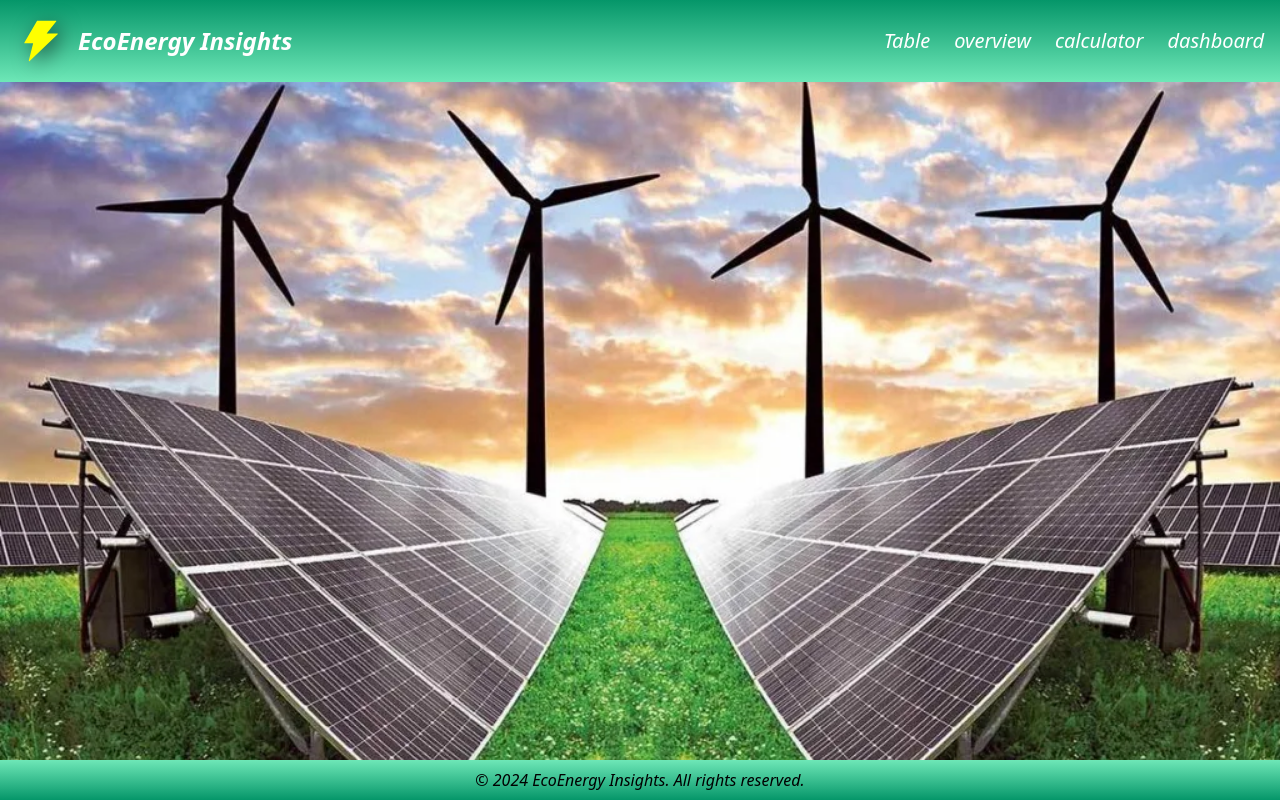
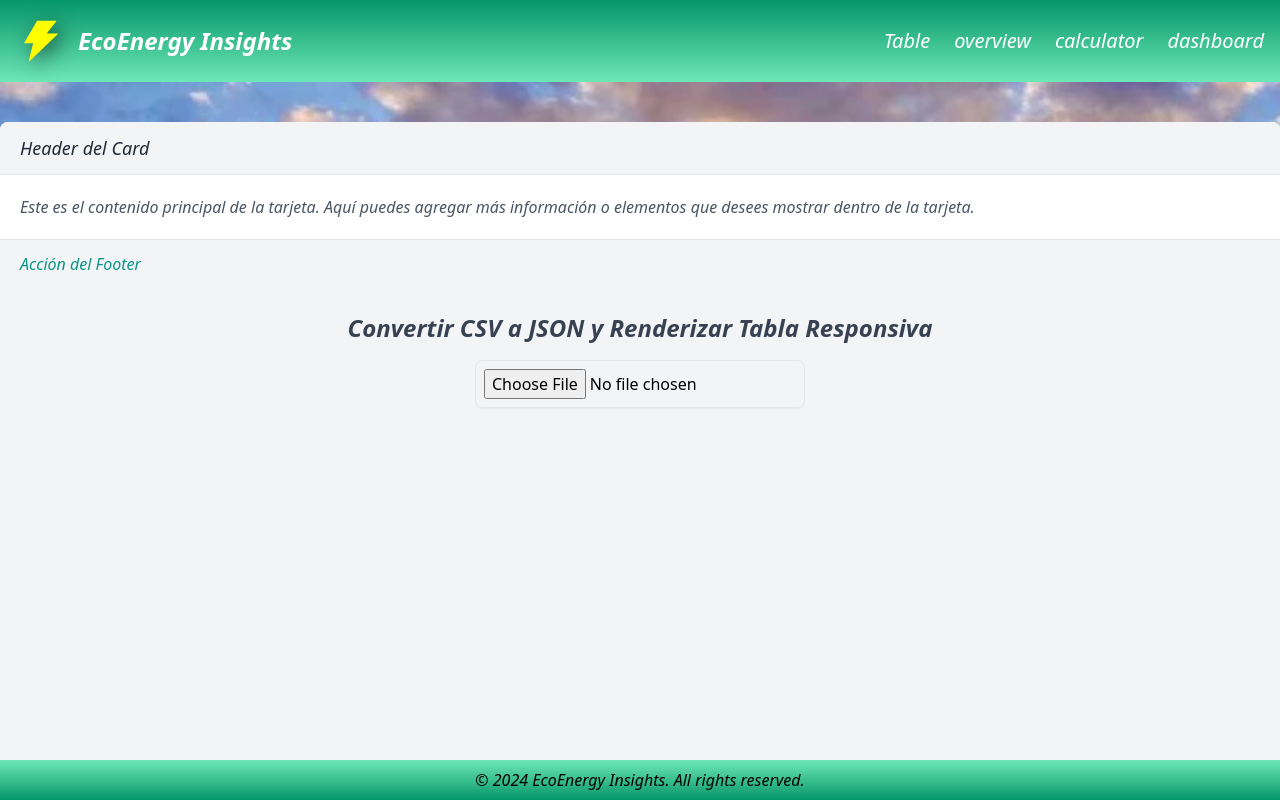
Before and after one commit to valegn14/Lenceria-aj, a React (Vite) app: page / in a window 1280 px wide. Shown: the top 800 px of the page. Built offline with nearby package versions, Linux system fonts and the light colour scheme.

Commit message:
ecoenergy

```diff
--- a/src/App.jsx
+++ b/src/App.jsx
@@ -4,6 +4,7 @@ import Layout from "./components/layout/Layout";
 import  Dashboard  from "./components/dashboard/Dashboard";
 import Overview from "./pages/OverView";
 import Calculator from "./pages/Calculator";
+import Card from "./components/Bin/Card";
 import CsvToJsonAndTableWithAdvancedFilters from "./components/table/CsvToJsonAndTableWithFilters";
 
 function App() {
@@ -16,6 +17,7 @@ function App() {
             <Route path="/overview" element={<Overview />} />
             <Route path="/dashboard" element={<Dashboard />} />
             <Route path="/calculator" element={<Calculator />} />
+            <Route path="/" element={<Card/>} />
           </Routes>
         </Layout>
       </Router>
--- a/src/components/Bin/Card.jsx
+++ b/src/components/Bin/Card.jsx
@@ -14,9 +14,6 @@ const Card = () => {
         <a href="#" className="text-teal-600 hover:text-teal-800">Acción del Footer</a>
       </footer>
       <CsvToJsonAndTable2/>
-
-
-
     </div>
   );
 };
```
